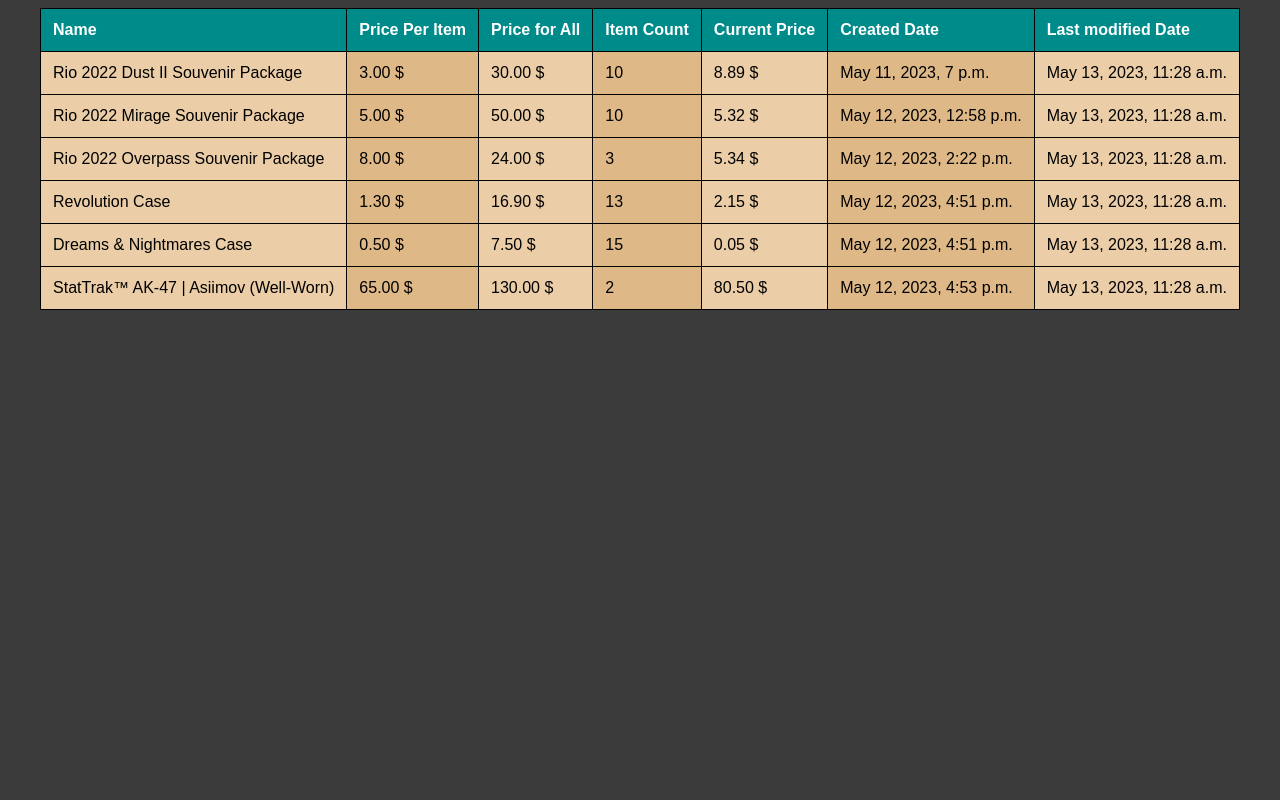
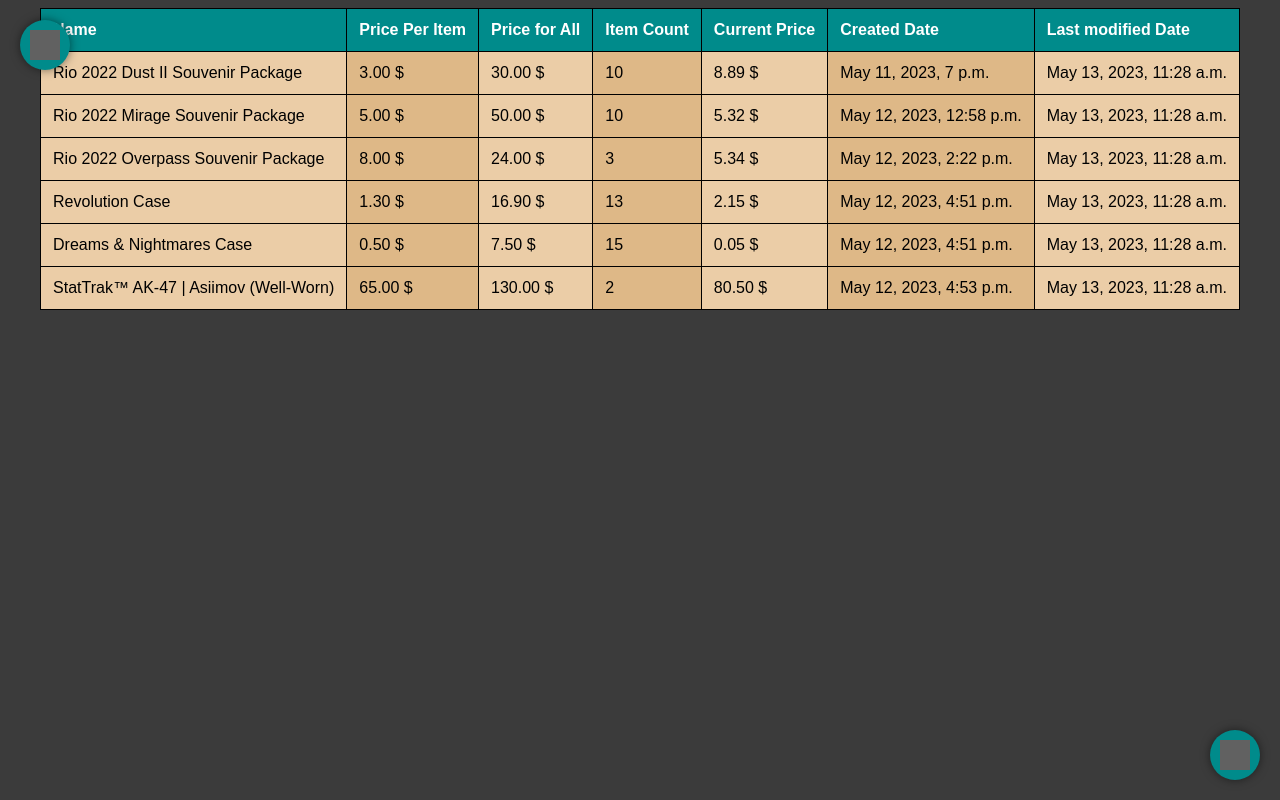
Before and after one commit to vitaliishchudlo/steam_investment_tracker, a Django app: page /statistics/ in a window 1280 px wide. Run offline with Django 4.2, Linux system fonts and the light colour scheme; data comes from the database, SQL or seed files in the repository; both versions use the stored data as it was after the commit; grey boxes are pictures that could not be loaded.

Commit message:
Tmp save

```diff
--- a/skins_tables/templates/statistics.html
+++ b/skins_tables/templates/statistics.html
@@ -40,10 +40,66 @@
         tr:hover td {
             background-color: #ffefdb;
         }
+
+        /* Refresh button */
+        .refresh-button {
+            position: fixed;
+            bottom: 20px;
+            right: 20px;
+            width: 50px;
+            height: 50px;
+            border-radius: 50%;
+            background-color: #008B8B;
+            box-shadow: 0px 0px 10px 0px rgba(0, 0, 0, 0.5);
+            z-index: 9999;
+            cursor: pointer;
+            display: flex;
+            justify-content: center;
+            align-items: center;
+        }
+
+        .refresh-button:hover {
+            background-color: #00FFFF;
+        }
+
+        .refresh-button img {
+            width: 30px;
+            height: 30px;
+            filter: invert(100%);
+        }
+
+        /* Home button */
+        .home-button {
+            position: fixed;
+            top: 20px;
+            left: 20px;
+            width: 50px;
+            height: 50px;
+            border-radius: 50%;
+            background-color: #008B8B;
+            box-shadow: 0px 0px 10px 0px rgba(0, 0, 0, 0.5);
+            z-index: 9999;
+            cursor: pointer;
+            display: flex;
+            justify-content: center;
+            align-items: center;
+        }
+
+        .home-button:hover {
+            background-color: #00FFFF;
+        }
+
+        .home-button img {
+            width: 30px;
+            height: 30px;
+            filter: invert(100%);
+        }
     </style>
-
 </head>
 <body>
+    <a href="/" class="home-button">
+        <img src="https://cdn-icons-png.flaticon.com/512/60/60817.png" alt="Home button">
+    </a>
     <table>
         <thead>
         <tr>
@@ -70,5 +126,8 @@
         {% endfor %}
         </tbody>
     </table>
+    <a href="{% url 'refresh' %}" class="refresh-button">
+        <img src="https://cdn-icons-png.flaticon.com/512/61/61444.png" alt="Refresh button">
+    </a>
 </body>
 </html>
--- a/skins_tables/views.py
+++ b/skins_tables/views.py
@@ -1,11 +1,13 @@
-import time
+import asyncio
+import threading
 
 from django.shortcuts import render
 from django.urls import reverse
-import requests
 from .models import Skin
 import requests
 import json
+
+REFRESHING_PROCESS = False
 
 def index(request):
     button_url = reverse('admin:index')
@@ -20,7 +22,11 @@
     return render(request, 'statistics.html', context)
 
 
-def refresh(request):
+async def refreshing_skins_price(request):
+    # for x in range(10):
+    #     print(f'In the refreshing_skins_price METHOD {x}/10')
+    #     await asyncio.sleep(1)
+
     skins = Skin.objects.all()
     skin_names = [skin.name for skin in skins]
 
@@ -28,10 +34,11 @@
     base_link = f'http://18.193.224.198/?skin_name='
 
     for skin_name in skin_names:
+        print('The link: ', base_link + skin_name)
         response = requests.get(base_link + skin_name)
         if response.status_code == 200:
             data = json.loads(response.text)
-            skin_price = data.get('skin_price').replace('$','')
+            skin_price = data.get('skin_price').replace('$', '')
             skin_prices[skin_name] = skin_price
             print(skin_name)
             print(skin_price)
@@ -48,6 +55,21 @@
         except Skin.DoesNotExist:
             pass
 
-    import ipdb; ipdb.set_trace(context=5)
-    return render(request, 'refresh.html', {'refreshing_started': True})
-    # return render(request, 'refresh.html', {'refreshing_started': True})
+
+def start_refreshing_skins_price(request):
+    global REFRESHING_PROCESS
+    REFRESHING_PROCESS = True
+    loop = asyncio.new_event_loop()
+    asyncio.set_event_loop(loop)
+    loop.run_until_complete(refreshing_skins_price(request))
+    REFRESHING_PROCESS = False
+
+def refresh(request):
+
+    global REFRESHING_PROCESS
+    if REFRESHING_PROCESS:
+        return render(request, 'refresh.html', {'refreshing_started': False})
+    else:
+        thread = threading.Thread(target=start_refreshing_skins_price, args=(request,))
+        thread.start()
+        return render(request, 'refresh.html', {'refreshing_started': True})
```
Also changed, not shown: skins_tables/templates/refresh.html (+12 -2 lines), db.sqlite3. Lines whose indentation alone changed are shown as unchanged.
